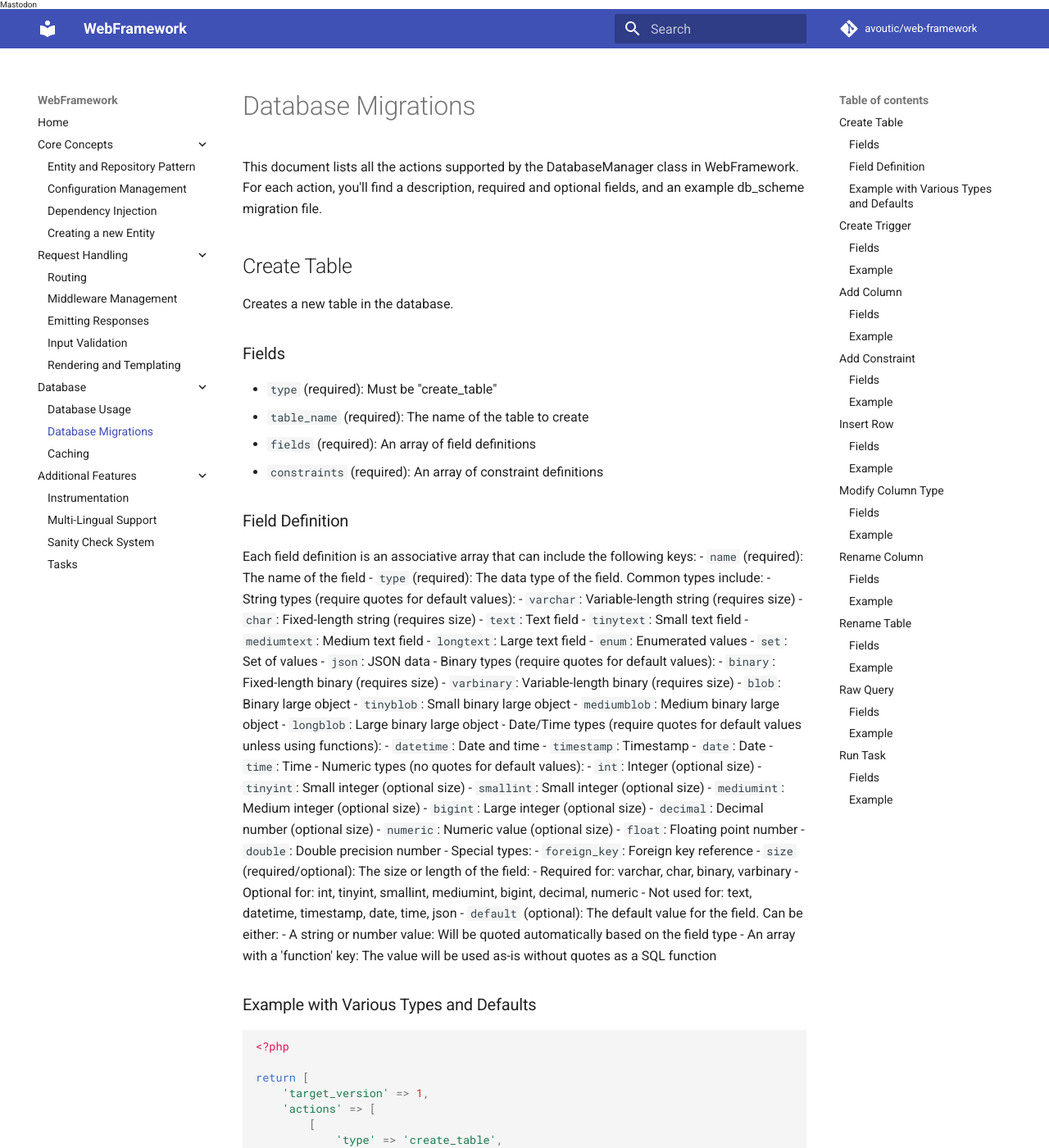
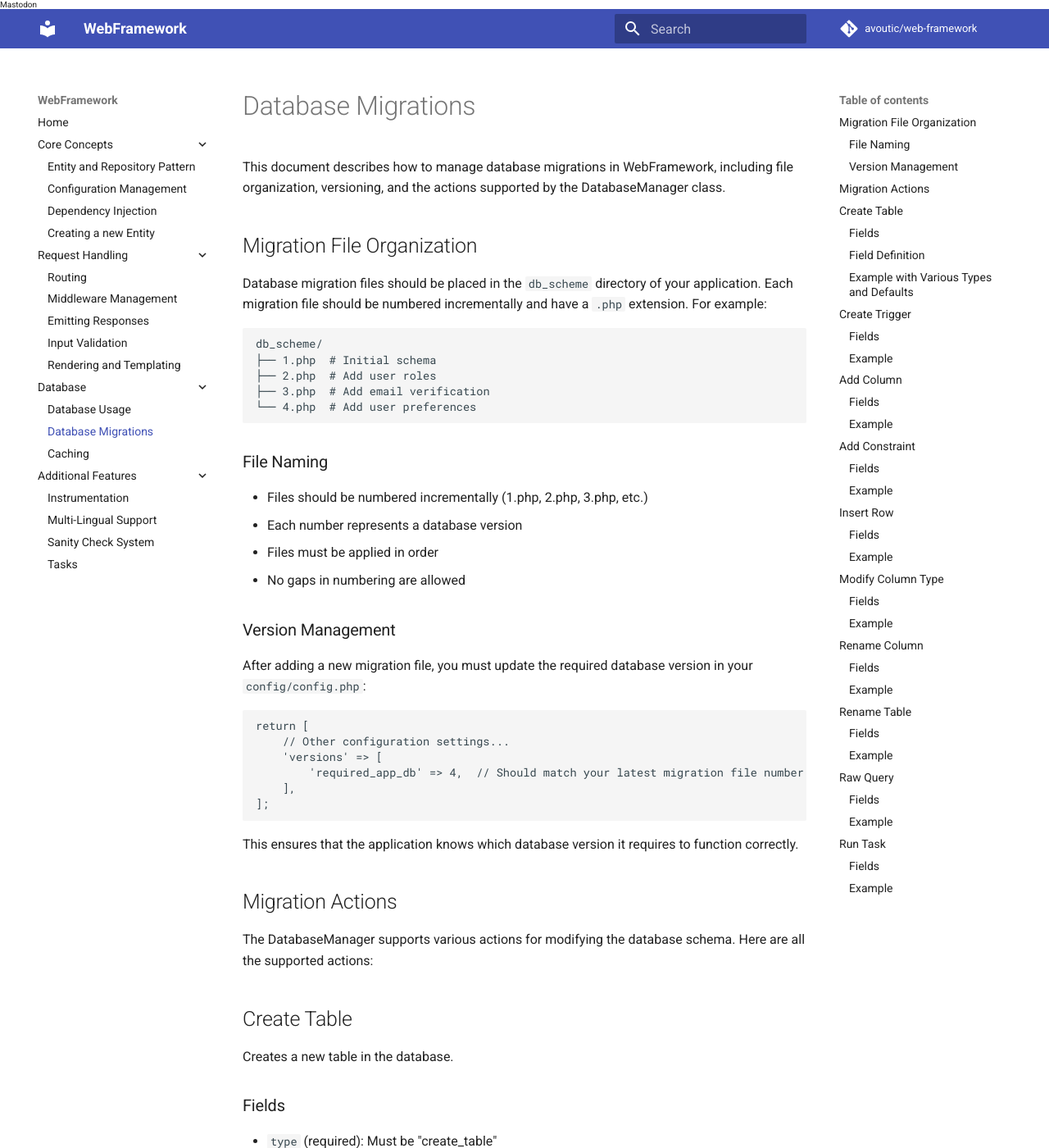
Before and after one commit to avoutic/web-framework, an MkDocs documentation site: the page built from docs/database-migrations.md, in a window 1280 px wide and 1400 px high. Shown: the whole window at 82% size. Built offline with MkDocs 1.6.1 and Material for MkDocs 9.7.7, drawn with Linux system fonts in a browser that asks for light colours; comment, search, counter and statistics services are not loaded.

Commit message:
Improve database migration documentation

```diff
--- a/docs/database-migrations.md
+++ b/docs/database-migrations.md
@@ -1,6 +1,44 @@
 # Database Migrations
 
-This document lists all the actions supported by the DatabaseManager class in WebFramework. For each action, you'll find a description, required and optional fields, and an example db_scheme migration file.
+This document describes how to manage database migrations in WebFramework, including file organization, versioning, and the actions supported by the DatabaseManager class.
+
+## Migration File Organization
+
+Database migration files should be placed in the `db_scheme` directory of your application. Each migration file should be numbered incrementally and have a `.php` extension. For example:
+
+~~~
+db_scheme/
+├── 1.php  # Initial schema
+├── 2.php  # Add user roles
+├── 3.php  # Add email verification
+└── 4.php  # Add user preferences
+~~~
+
+### File Naming
+
+- Files should be numbered incrementally (1.php, 2.php, 3.php, etc.)
+- Each number represents a database version
+- Files must be applied in order
+- No gaps in numbering are allowed
+
+### Version Management
+
+After adding a new migration file, you must update the required database version in your `config/config.php`:
+
+~~~php
+return [
+    // Other configuration settings...
+    'versions' => [
+        'required_app_db' => 4,  // Should match your latest migration file number
+    ],
+];
+~~~
+
+This ensures that the application knows which database version it requires to function correctly.
+
+## Migration Actions
+
+The DatabaseManager supports various actions for modifying the database schema. Here are all the supported actions:
 
 ## Create Table
 
```
Also changed, not shown: docs/new-entity.md (+2 -0 lines).
